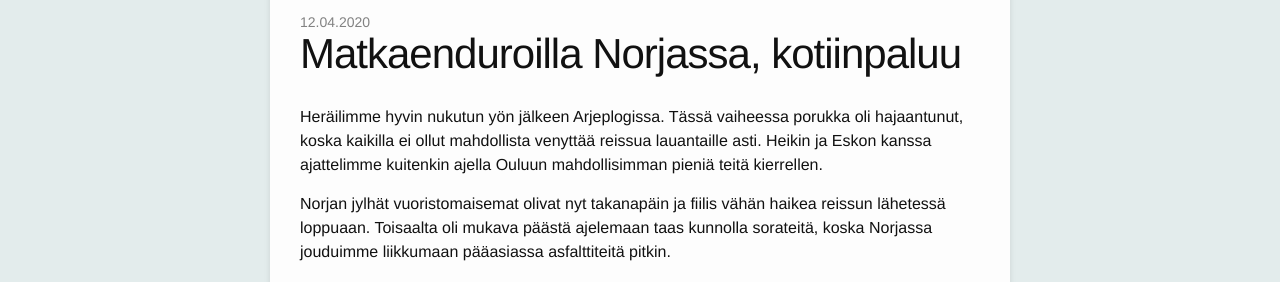
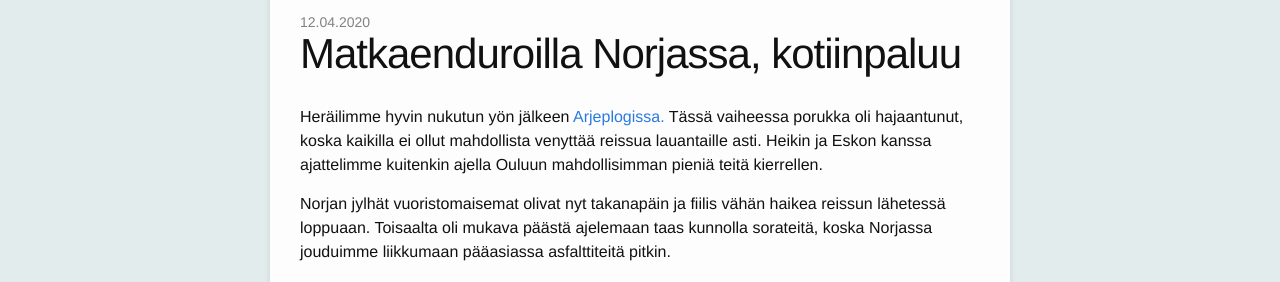
Before and after one commit to seikkailuendurolla/seikkailuendurolla.github.io, a Jekyll site: the page built from _posts/2020-04-12-matkaenduroilla-norjassa-kotiinpaluu.md, in a window 1280 px wide and 900 px high, scrolled down 512 px. Shown: the part 152-434 px from the top of the window. Built offline with Jekyll 4.4.1, drawn with Linux system fonts in a browser that asks for light colours; some web fonts are replaced; comment, search, counter and statistics services are not loaded; some of the changed lines change nothing that is shown.

Commit message:
Etusivun tekstin rajaus

```diff
--- a/_posts/2020-04-12-matkaenduroilla-norjassa-kotiinpaluu.md
+++ b/_posts/2020-04-12-matkaenduroilla-norjassa-kotiinpaluu.md
@@ -10,7 +10,9 @@
 excerpt_separator: <!--more-->
 ---
 
-Heräilimme hyvin nukutun yön jälkeen Arjeplogissa. Tässä vaiheessa
+Heräilimme hyvin nukutun yön jälkeen
+[Arjeplogissa.](https://goo.gl/maps/x29rt5hMEmJMN5Vd9){:target="_blank"}
+Tässä vaiheessa
 porukka oli hajaantunut, koska kaikilla ei ollut mahdollista venyttää
 reissua lauantaille asti. Heikin ja Eskon kanssa ajattelimme kuitenkin
 ajella Ouluun mahdollisimman pieniä teitä kierrellen.
@@ -19,6 +21,8 @@
 haikea reissun lähetessä loppuaan. Toisaalta oli mukava päästä ajelemaan
 taas kunnolla sorateitä, koska Norjassa jouduimme liikkumaan pääasiassa
 asfalttiteitä pitkin.
+
+<!--more-->
 
 <img src="/assets/norja21.jpg" style="float: right; padding: 5px;" />
 
```
